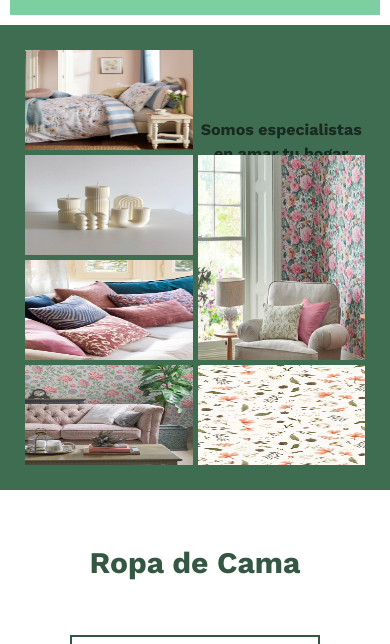
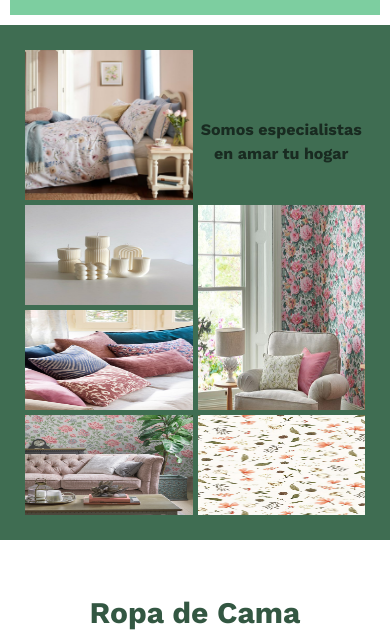
Before and after one commit to elianadasilva1/Cala-Deco, a plain HTML site: page index.html in a window 390 px wide. Shown: the part 185-829 px from the top of the page. Drawn offline with nearby package versions, Linux system fonts and the light colour scheme.

Commit message:
modificaciones-seg-entrega

```diff
--- a/css/estilos.css
+++ b/css/estilos.css
@@ -232,7 +232,7 @@ main section iframe {
     width: 100%;
     margin: 0;
     grid-template-columns: 1fr 1fr;
-    grid-auto-rows: 100px 100px 100px 100px;
+    grid-auto-rows: 150px 100px 100px 100px;
 }
 .secciones2 {
     flex-direction: column;
```
